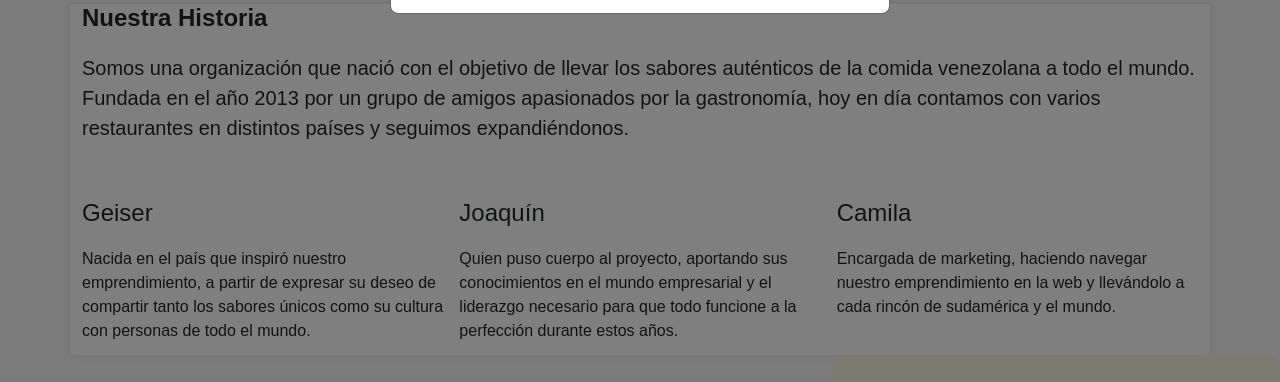
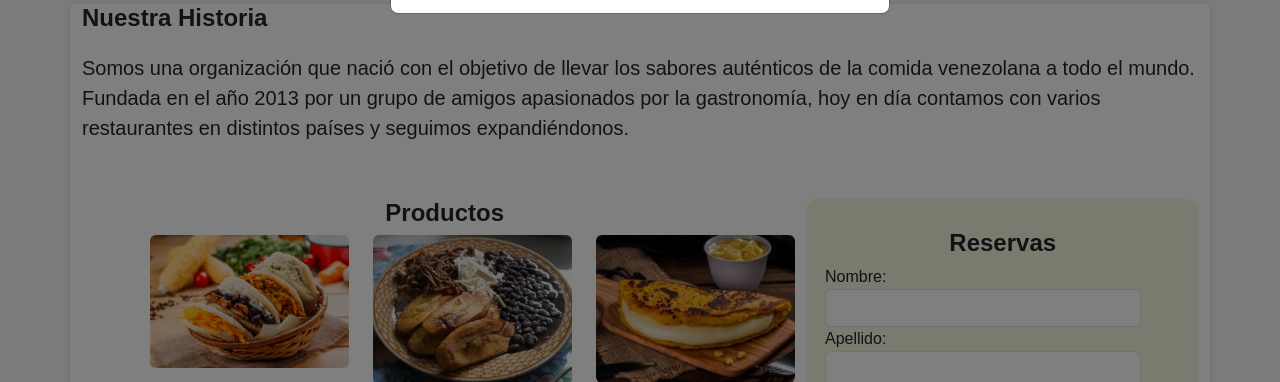
Before and after one commit to Grupo1057/trabajofinal, a website with bundled scripts: page Trabajo final3/index.html in a window 1280 px wide. Shown: the part 378-760 px from the top of the page. Built offline with nearby package versions, Linux system fonts and the light colour scheme; a script that the page names is missing; files whose address does not match are found by name.

Commit message:
Add files via upload

```diff
--- a/Trabajo final3/estilo1.css
+++ b/Trabajo final3/estilo1.css
@@ -54,10 +54,6 @@ img {
 
 .historia {
   margin-bottom: 5%
-}
-
-.columnas{
-  column-count: 3;
 }
 
 h2 {
@@ -175,6 +171,11 @@ a:hover {
   /* border: solid 1px red */
 }
 
+.containerForm input {
+  /* width: 85%; */
+
+}
+
 
 .error {
   color: red;
--- a/Trabajo final3/index.html
+++ b/Trabajo final3/index.html
@@ -78,28 +78,6 @@
         venezolana
         a todo el mundo. Fundada en el año 2013 por un grupo de amigos apasionados por la gastronomía,
         hoy en día contamos con varios restaurantes en distintos países y seguimos expandiéndonos.</p>
-      </div>
-      <div class="columnas">
-    <column>
-      <h4> Geiser </h4>
-      <p>
-        Nacida en el país que inspiró nuestro emprendimiento, a partir de expresar su deseo de compartir tanto los sabores únicos como su cultura con personas de todo el mundo.
-      </p>
-    </column>
-    <column>
-      <h4> Joaquín </h4>
-      <p>
-        Quien puso cuerpo al proyecto, aportando sus conocimientos en el mundo empresarial y el liderazgo necesario para que todo funcione a la perfección durante estos años.
-        <br>
-      </p>
-    </column>
-    <column>
-      <h4> Camila </h4>
-      <p>
-        Encargada de marketing, haciendo navegar nuestro emprendimiento en la web y llevándolo a cada rincón de sudamérica y el mundo.
-      </p>
-    </column>
-  </div>
     </div>
 
 
```
